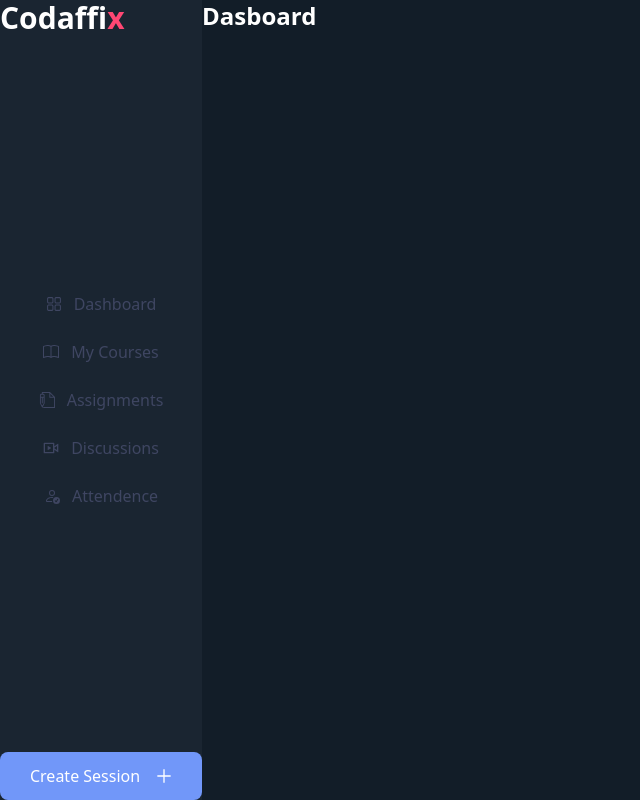
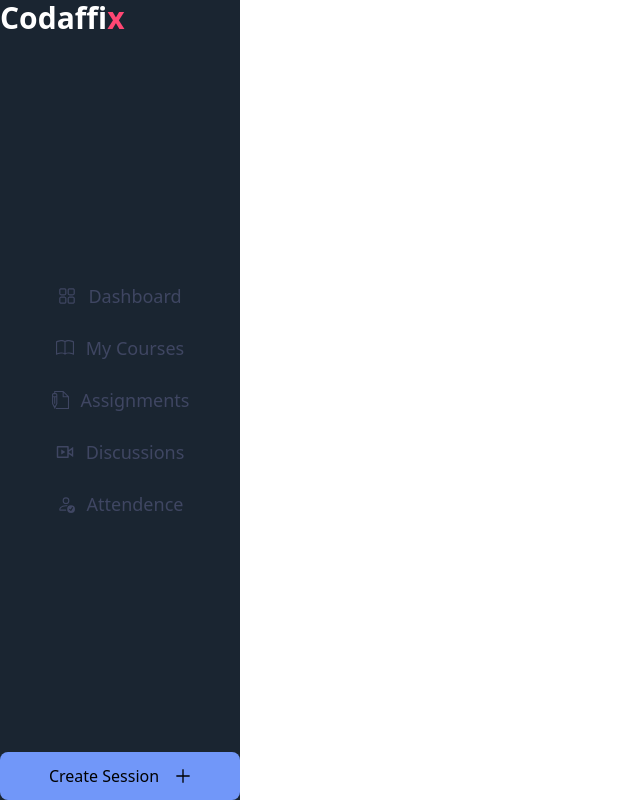
Before and after one commit to Rutuza/E-learning-App, a React (Vite) app: page / in a window 1280 px wide. Shown: the whole page, without its empty margins (0-640 px from the left). Built offline with nearby package versions, Linux system fonts and the light colour scheme.

Commit message:
sidebar error solved

```diff
--- a/src/App.tsx
+++ b/src/App.tsx
@@ -4,9 +4,9 @@ import Sidebar from './components/Sidebar'
 
 function App() {
   return (
-    <div className='flex'>
-      <div className='w-60 h-screen bg-light_navy text-white'><Sidebar /></div>
-      <div className='w-full bg-midnight_blue text-white text-2xl font-semibold'>Dasboard</div>
+    <div>
+      <Sidebar></Sidebar>
+
     </div>
 
   )
--- a/src/components/Sidebar.jsx
+++ b/src/components/Sidebar.jsx
@@ -11,16 +11,16 @@ import { GrAdd } from "react-icons/gr";
 function Sidebar() {
   return (
     <>
-     <aside className='relative'>
+     <aside className='relative bg-light_navy w-60'>
         <nav className='h-screen grid grid-flow-row items-center relative'>
-            <div className="logo text-3xl font-semibold absolute top-0">Codaf<span className='text-[#FF4773]'>fix</span></div>
+            <div className="logo text-white text-3xl font-semibold absolute top-0">Codaf<span className='text-[#FF4773]'>fix</span></div>
             <div className='wrapper'>
                 <ul>
-                    <li className='w-full p-3 text-slate_blue text-md hover:bg-pastel_blue hover:text-white'><a href="#" className='flex items-center justify-center gap-3'><RxDashboard /><div>Dashboard</div></a></li>
-                    <li className='w-full p-3 text-slate_blue text-md hover:bg-pastel_blue hover:text-white'><a href="#" className='flex items-center justify-center gap-3'><BsBook /><div>My Courses</div></a></li>
-                    <li className='w-full p-3 text-slate_blue text-md hover:bg-pastel_blue hover:text-white'><a href="#" className='flex items-center justify-center gap-3'><TfiWrite /><div>Assignments</div></a></li>
-                    <li className='w-full p-3 text-slate_blue text-md hover:bg-pastel_blue hover:text-white'><a href="#" className='flex items-center justify-center gap-3'><RiLiveLine /><div>Discussions</div></a></li>
-                    <li className='w-full p-3 text-slate_blue text-md hover:bg-pastel_blue hover:text-white'><a href="#" className='flex items-center justify-center gap-3'><BsPersonCheck /><div>Attendence</div></a></li>
+                    <li className='p-3 text-slate_blue text-lg hover:bg-pastel_blue hover:text-white'><a href="#" className='flex items-center justify-center gap-3'><RxDashboard /><div>Dashboard</div></a></li>
+                    <li className='p-3 text-slate_blue text-lg hover:bg-pastel_blue hover:text-white'><a href="#" className='flex items-center justify-center gap-3'><BsBook /><div>My Courses</div></a></li>
+                    <li className='p-3 text-slate_blue text-lg hover:bg-pastel_blue hover:text-white'><a href="#" className='flex items-center justify-center gap-3'><TfiWrite /><div>Assignments</div></a></li>
+                    <li className='p-3 text-slate_blue text-lg hover:bg-pastel_blue hover:text-white'><a href="#" className='flex items-center justify-center gap-3'><RiLiveLine /><div>Discussions</div></a></li>
+                    <li className='p-3 text-slate_blue text-lg hover:bg-pastel_blue hover:text-white'><a href="#" className='flex items-center justify-center gap-3'><BsPersonCheck /><div>Attendence</div></a></li>
                 </ul>
             </div>
             <button type="button" className='bg-pastel_blue h-12 w-full rounded-lg absolute bottom-0 flex items-center justify-center gap-4 font-medium'>
--- a/tailwind.config.js
+++ b/tailwind.config.js
@@ -13,7 +13,7 @@ export default {
         light_navy: "#1A2531",
         slate_blue: "#3F4662",
 
-      }
+      },
     },
   },
   plugins: [],
```
